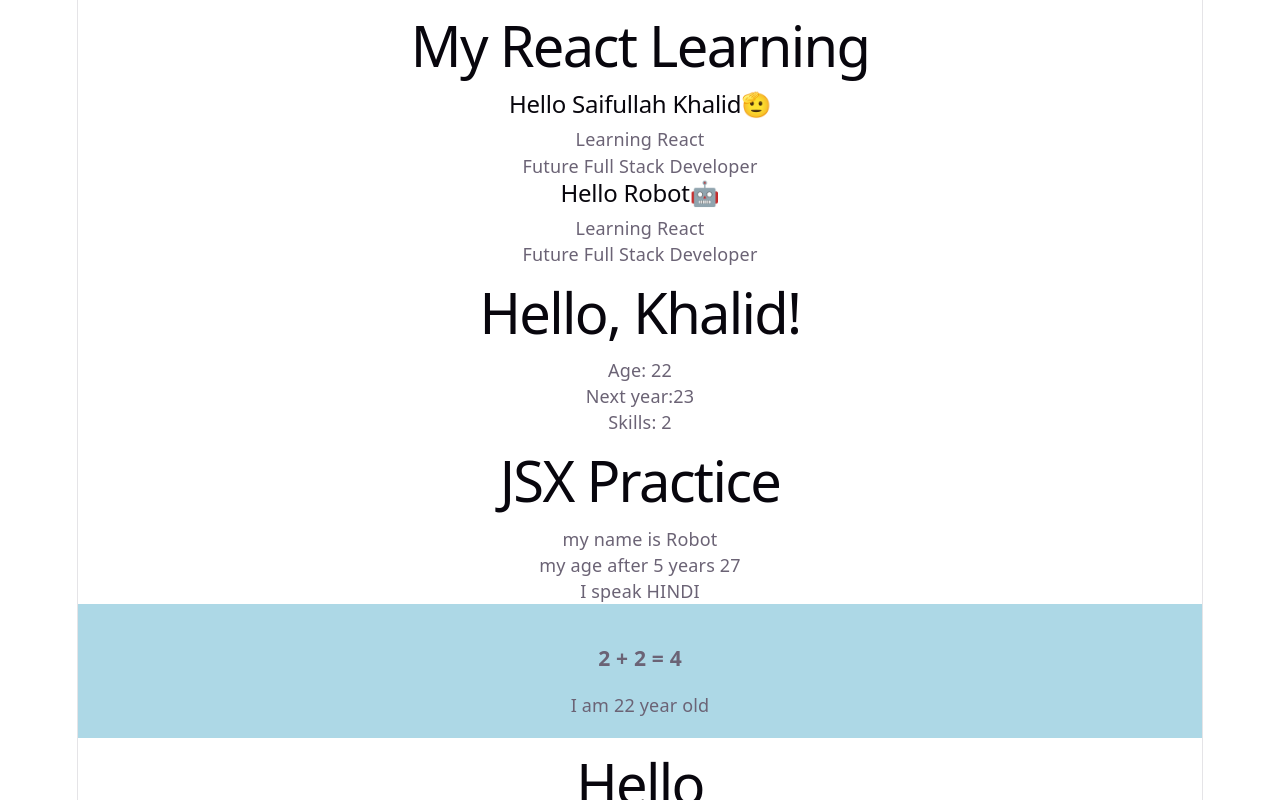
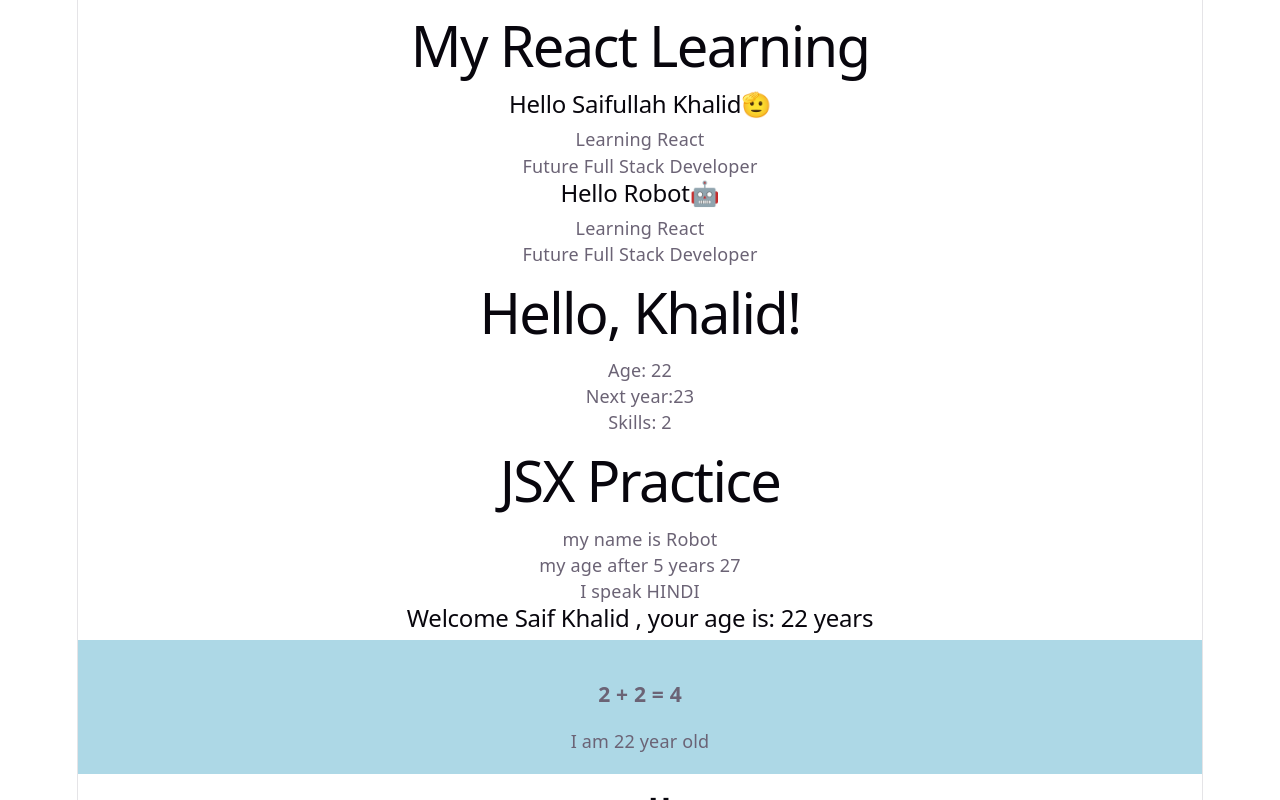
Before and after one commit to saifullahkhalid521-bit/PERN-AI-Lab, a React (Vite) app in the folder Phase_2_React/react-learning-app/: page / in a window 1280 px wide. Shown: the top 800 px of the page. Built offline with nearby package versions, Linux system fonts and the light colour scheme.

Commit message:
Greeting component with props

```diff
--- /dev/null
+++ b/Phase_2_React/react-learning-app/src/practice/week-09-jsx-components/03-props.jsx
@@ -0,0 +1,7 @@
+export function Greeting ({name , age}) {
+  return (
+    <>
+    <h2>Welcome {name} , your age is: {age} years</h2>
+    </>
+  );
+}
--- a/Phase_2_React/react-learning-app/src/practice/week-09-jsx-components/PracticeApp.jsx
+++ b/Phase_2_React/react-learning-app/src/practice/week-09-jsx-components/PracticeApp.jsx
@@ -1,6 +1,7 @@
 // import UserCard from "./01-user-card";
 // import UserProfile from "./01-user-card";
 import { UserCard, UserProfile , JsxBasics , MyInfo  } from "./01-user-card";
+import {Greeting} from "./03-props"
 
 export function PracticeApp() {
   return (
@@ -12,6 +13,7 @@ export function PracticeApp() {
       <UserCard name = "Robot🤖" />
       <UserProfile/>
       <JsxBasics/>
+      <Greeting name ="Saif Khalid" age ="22" />
     </div>
   );
 }
```
